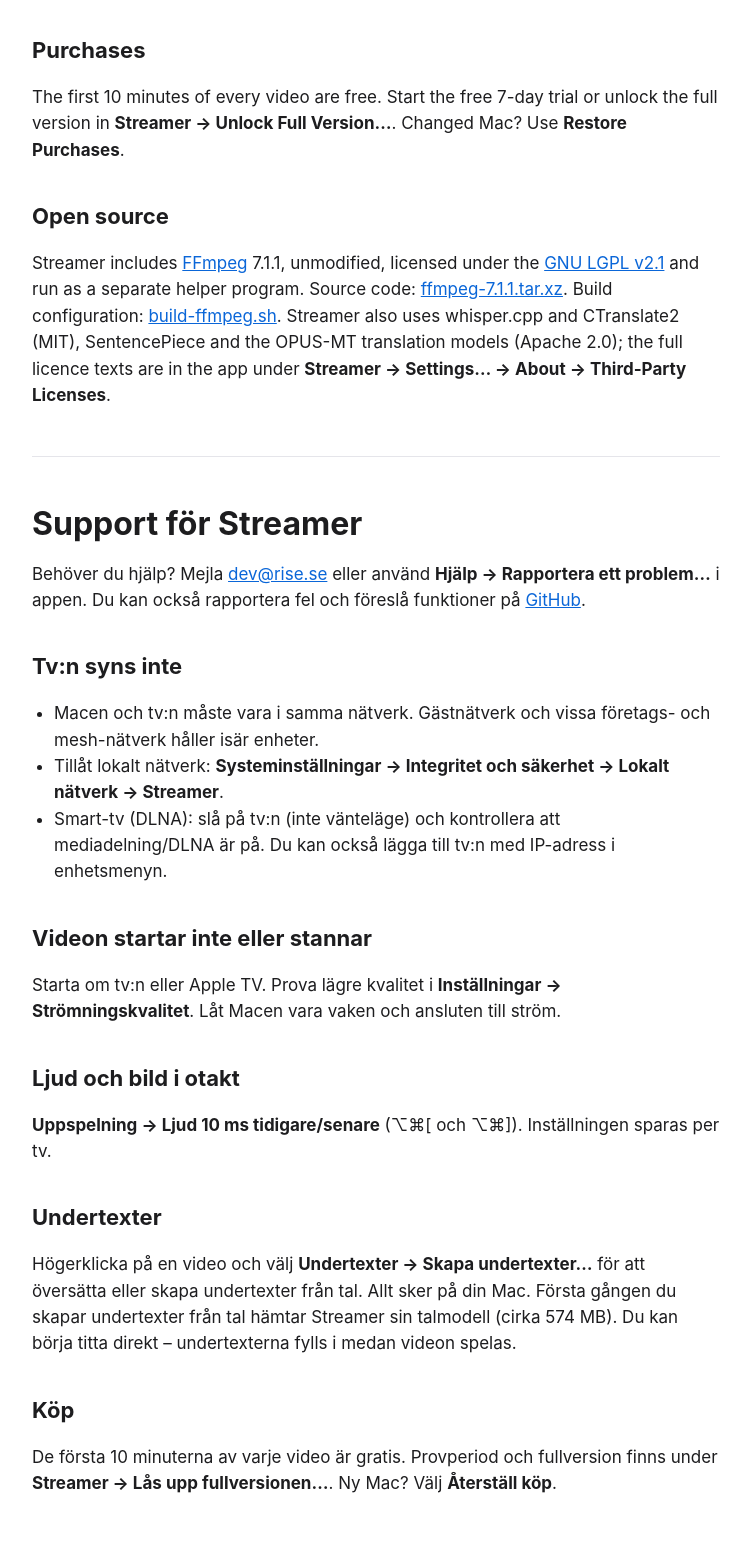
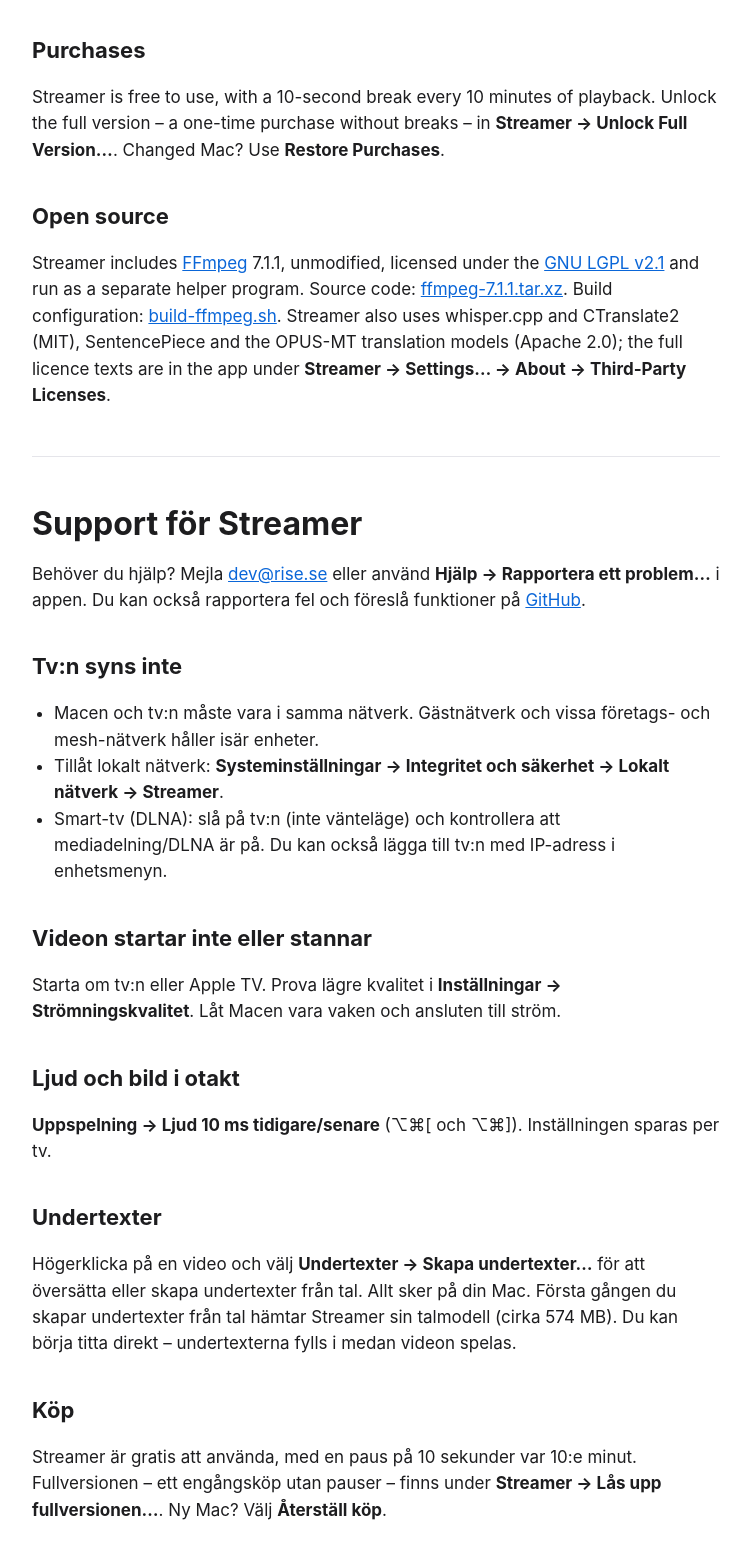
Before and after one commit to erik-rise/StreamerApp, a plain HTML site: page support.html in a window 1280 px wide. Shown: the part 1104-2663 px from the top of the page, without its empty margins (264-1014 px from the left). Drawn offline with Linux system fonts and the light colour scheme.

Commit message:
Free version: a short break every 10 minutes instead of the trial
Co-Authored-By: Claude Opus 5.5 <noreply@anthropic.com>

```diff
--- a/support.html
+++ b/support.html
@@ -40,7 +40,7 @@ code{font:14px ui-monospace,Menlo,monospace;background:var(--line);padding:1px 5
 </ul>
 
 <h2>Purchases</h2>
-<p>The first 10 minutes of every video are free. Start the free 7-day trial or unlock the full version in <strong>Streamer → Unlock Full Version…</strong>. Changed Mac? Use <strong>Restore Purchases</strong>.</p>
+<p>Streamer is free to use, with a 10-second break every 10 minutes of playback. Unlock the full version – a one-time purchase without breaks – in <strong>Streamer → Unlock Full Version…</strong>. Changed Mac? Use <strong>Restore Purchases</strong>.</p>
 
 <h2>Open source</h2>
 <p>Streamer includes <a href="https://ffmpeg.org">FFmpeg</a> 7.1.1, unmodified, licensed under the <a href="https://www.gnu.org/licenses/old-licenses/lgpl-2.1.html">GNU LGPL v2.1</a> and run as a separate helper program. Source code: <a href="https://ffmpeg.org/releases/ffmpeg-7.1.1.tar.xz">ffmpeg-7.1.1.tar.xz</a>. Build configuration: <a href="build-ffmpeg.sh">build-ffmpeg.sh</a>. Streamer also uses whisper.cpp and CTranslate2 (MIT), SentencePiece and the OPUS-MT translation models (Apache 2.0); the full licence texts are in the app under <strong>Streamer → Settings… → About → Third-Party Licenses</strong>.</p>
@@ -61,6 +61,6 @@ code{font:14px ui-monospace,Menlo,monospace;background:var(--line);padding:1px 5
 <h2>Undertexter</h2>
 <p>Högerklicka på en video och välj <strong>Undertexter → Skapa undertexter…</strong> för att översätta eller skapa undertexter från tal. Allt sker på din Mac. Första gången du skapar undertexter från tal hämtar Streamer sin talmodell (cirka 574 MB). Du kan börja titta direkt – undertexterna fylls i medan videon spelas.</p>
 <h2>Köp</h2>
-<p>De första 10 minuterna av varje video är gratis. Provperiod och fullversion finns under <strong>Streamer → Lås upp fullversionen…</strong>. Ny Mac? Välj <strong>Återställ köp</strong>.</p>
+<p>Streamer är gratis att använda, med en paus på 10 sekunder var 10:e minut. Fullversionen – ett engångsköp utan pauser – finns under <strong>Streamer → Lås upp fullversionen…</strong>. Ny Mac? Välj <strong>Återställ köp</strong>.</p>
 
 </main></body></html>
```
Also changed, not shown: privacy.html (+2 -2 lines).
